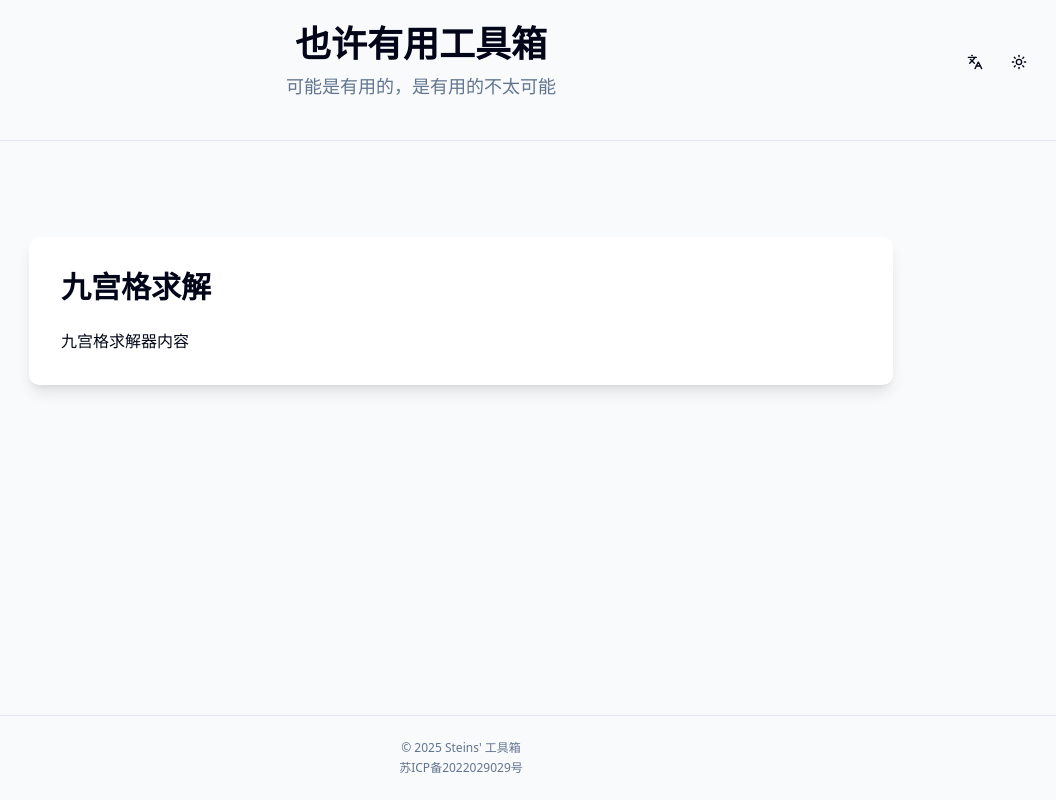
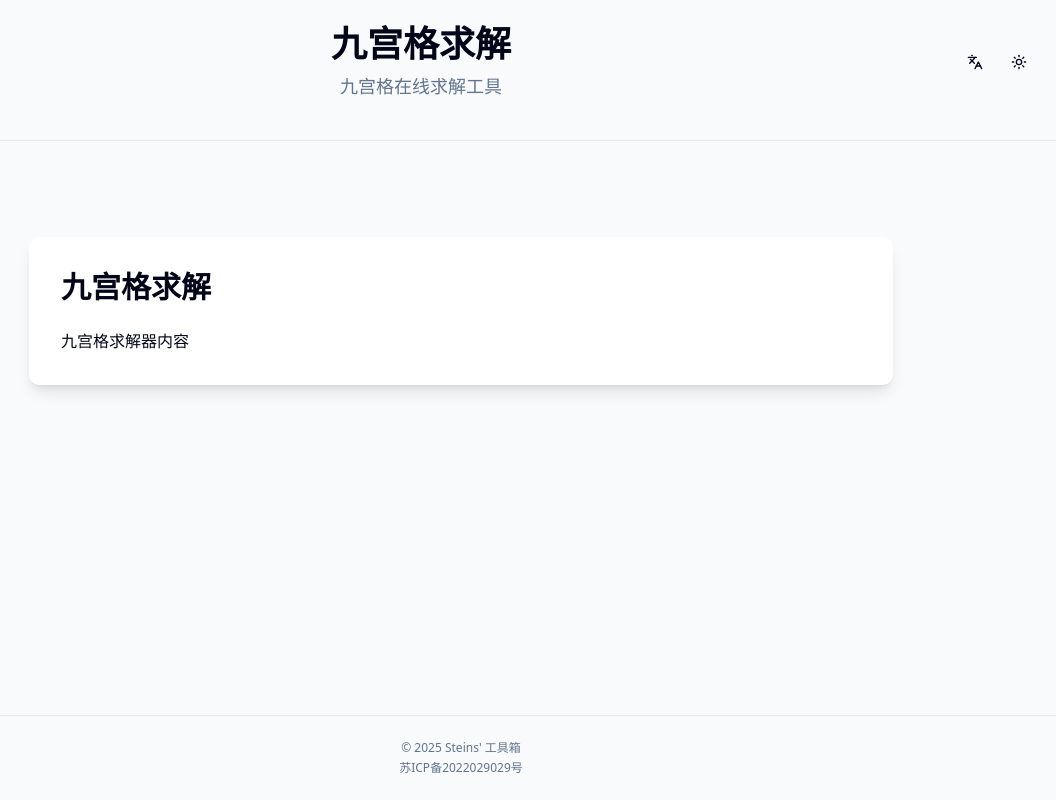
Before and after one commit to Hellager/maybe-toolbox, a React (Vite) app: page /jiugongge in a window 1280 px wide. Shown: the whole page, without its empty margins (179-1235 px from the left). Built offline with nearby package versions, Linux system fonts and the light colour scheme.

Commit message:
feat: custom header title

```diff
--- a/src/App.tsx
+++ b/src/App.tsx
@@ -1,10 +1,12 @@
+import { BrowserRouter as Router, Routes, Route } from "react-router"
 import { useTranslation } from 'react-i18next'
 import { useEffect } from "react"
 import { Header } from "@/components/layout/Header"
 import { Footer } from "@/components/layout/Footer"
-import { RouterProvider } from "react-router";
 import { ThemeProvider } from "@/components/theme-provider"
-import router from "./router";
+import { HeaderProvider } from "@/contexts/HeaderContext"
+import { HomeContent } from "./pages/Home"
+import { JiugongSolver } from "./pages/JiugongSolver/JiugongSolver"
 
 function App() {
   const { t } = useTranslation()
@@ -15,15 +17,22 @@ function App() {
 
   return (
     <ThemeProvider defaultTheme="light" storageKey="vite-ui-theme">
+      <HeaderProvider>
+        <Router>
           <div className="min-h-screen flex flex-col bg-slate-50 dark:bg-background">
             <Header />
             <main className="flex-1 py-8 px-4">
               <div className="max-w-6xl mx-auto">
-            <RouterProvider router={router} />
+                <Routes>
+                  <Route path="/" element={<HomeContent />} />
+                  <Route path="/jiugongge" element={<JiugongSolver />} />
+                </Routes>
               </div>
             </main>
             <Footer />
           </div>
+        </Router>
+      </HeaderProvider>
     </ThemeProvider>
   )
 }
--- a/src/components/layout/Header.tsx
+++ b/src/components/layout/Header.tsx
@@ -2,6 +2,7 @@ import { Button } from "@/components/ui/button"
 import { Moon, Sun, Languages } from "lucide-react"
 import { useTheme } from "@/components/theme-provider"
 import { useTranslation } from 'react-i18next'
+import { useHeader } from "@/contexts/HeaderContext"
 import {
   DropdownMenu,
   DropdownMenuContent,
@@ -12,16 +13,17 @@ import {
 export function Header() {
   const { theme, setTheme } = useTheme()
   const { t, i18n } = useTranslation()
+  const { title, subtitle } = useHeader()
 
   return (
     <header className="w-full py-6 px-4 border-b">
       <div className="max-w-6xl mx-auto">
         <div className="flex justify-between items-center mb-4">
           <div className="text-center flex-1">
-            <h1 className="text-4xl font-extrabold mb-2">{t('title')}</h1>
-            <p className="text-muted-foreground text-lg">{t('subtitle')}</p>
+            <h1 className="text-4xl font-extrabold mb-2">{title || t('title')}</h1>
+            <p className="text-muted-foreground text-lg">{subtitle || t('subtitle')}</p>
           </div>
-          <div className="flex gap-2">
+          <div className="flex items-center gap-2">
             <DropdownMenu>
               <DropdownMenuTrigger asChild>
                 <Button
--- /dev/null
+++ b/src/contexts/HeaderContext.tsx
@@ -0,0 +1,34 @@
+import { createContext, useContext, useState } from 'react'
+import type { ReactNode } from 'react'
+
+interface HeaderContextType {
+  title: string
+  subtitle: string
+  setHeader: (title: string, subtitle: string) => void
+}
+
+const HeaderContext = createContext<HeaderContextType | undefined>(undefined)
+
+export function HeaderProvider({ children }: { children: ReactNode }) {
+  const [title, setTitle] = useState('')
+  const [subtitle, setSubtitle] = useState('')
+
+  const setHeader = (newTitle: string, newSubtitle: string) => {
+    setTitle(newTitle)
+    setSubtitle(newSubtitle)
+  }
+
+  return (
+    <HeaderContext.Provider value={{ title, subtitle, setHeader }}>
+      {children}
+    </HeaderContext.Provider>
+  )
+}
+
+export function useHeader() {
+  const context = useContext(HeaderContext)
+  if (context === undefined) {
+    throw new Error('useHeader must be used within a HeaderProvider')
+  }
+  return context
+}
--- a/src/pages/Home.tsx
+++ b/src/pages/Home.tsx
@@ -2,6 +2,8 @@ import { Card, CardContent, CardDescription, CardHeader, CardTitle } from "@/com
 import { useNavigate } from "react-router"
 import { Puzzle } from "lucide-react"
 import { useTranslation } from 'react-i18next'
+import { useHeader } from "@/contexts/HeaderContext"
+import { useEffect } from "react"
 
 interface CardItem {
   id: number
@@ -15,6 +17,11 @@ interface CardItem {
 export function HomeContent() {
   const navigate = useNavigate()
   const { t } = useTranslation()
+  const { setHeader } = useHeader()
+
+  useEffect(() => {
+    setHeader(t('title'), t('subtitle'))
+  }, [t, setHeader])
 
   const cardItems: CardItem[] = [
     {
--- a/src/pages/JiugongSolver/JiugongSolver.tsx
+++ b/src/pages/JiugongSolver/JiugongSolver.tsx
@@ -1,9 +1,19 @@
 import { useParams, useNavigate } from "react-router";
 import { Button } from "@/components/ui/button"
 import { useTranslation } from 'react-i18next'
+import { useHeader } from "@/contexts/HeaderContext"
+import { useEffect } from "react"
 
 export function JiugongSolver() {
   const { t } = useTranslation()
+  const { setHeader } = useHeader()
+
+  useEffect(() => {
+    setHeader(
+      t('jiugongge.title'),
+      t('jiugongge.description')
+    )
+  }, [t, setHeader])
 
   return (
     <div className="flex-1 flex items-center justify-center py-16">
```
Lines whose indentation alone changed are shown as unchanged.
